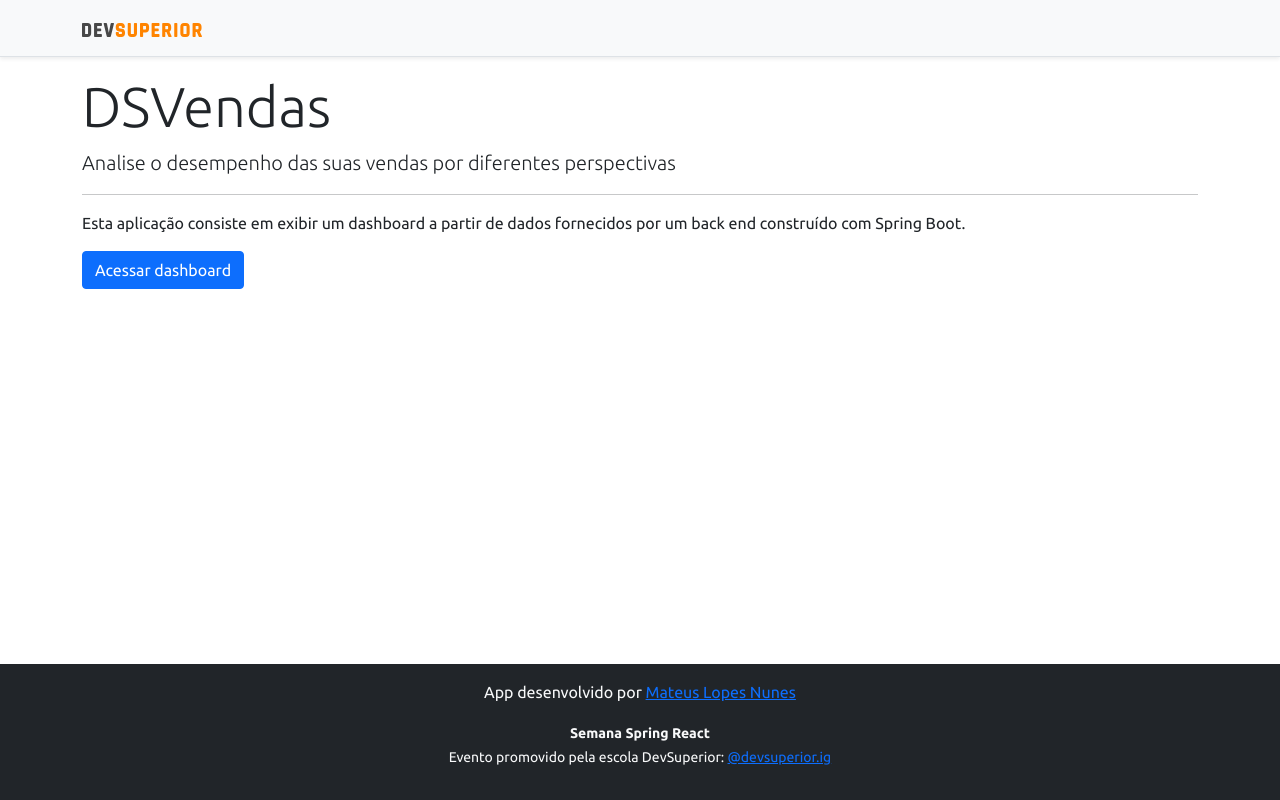
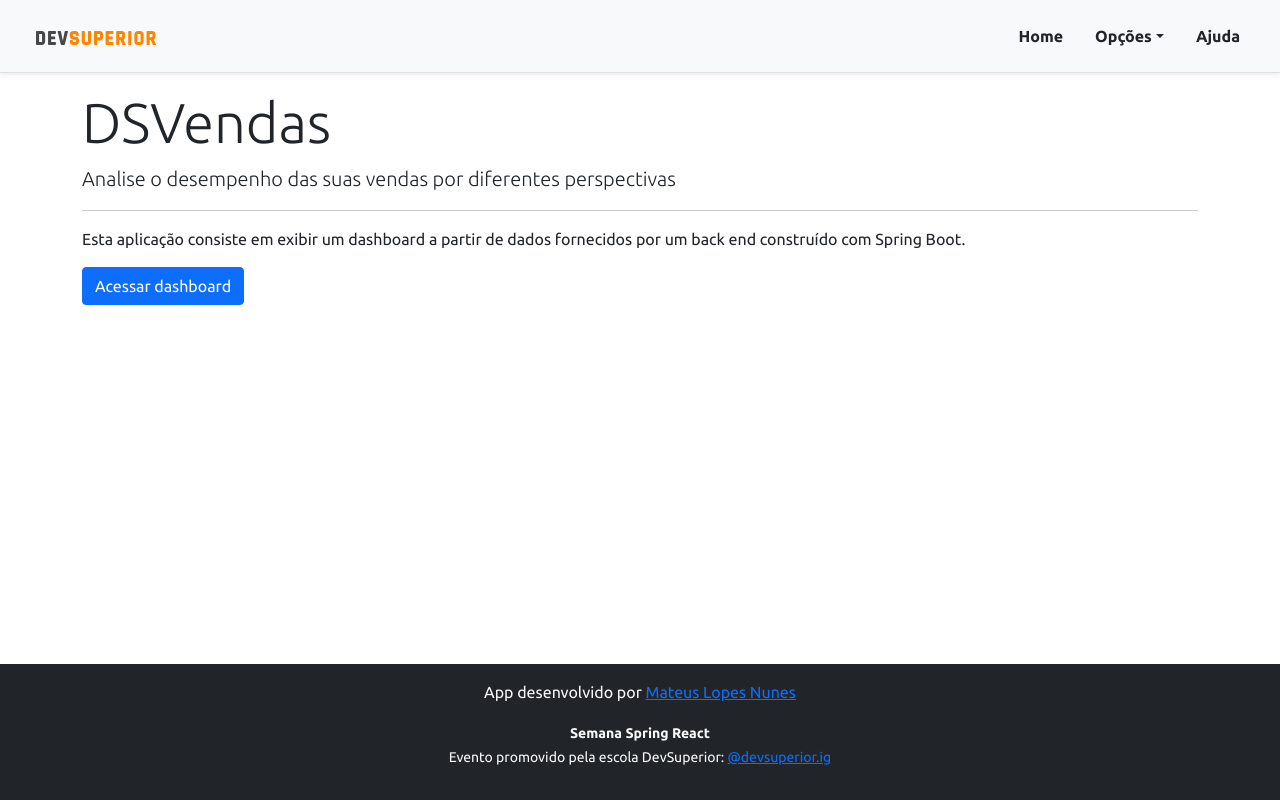
Before and after one commit to MateusLopesNunes/projeto-sds3, a React (Create React App) app in the folder frontend/: page / in a window 1280 px wide. Built offline with nearby package versions, Linux system fonts and the light colour scheme.

Commit message:
category

```diff
--- a/frontend/src/components/Menu/index.tsx
+++ b/frontend/src/components/Menu/index.tsx
@@ -1,21 +1,23 @@
 //import './menu.css';
+
+import { Link } from "react-router-dom";
 
 const Menu = () => {
     return (
         <>
             <div>
-                <a className="nav-link active text-dark fs-6 fw-bold" aria-current="page" href="#">Home</a>
+                <Link className="nav-link active text-dark fs-6 fw-bold" aria-current="page" to="#">Home</Link>
             </div>
             <div className="dropdown">
-            <a className="nav-link dropdown-toggle text-dark fs-6 fw-bold" href="#" id="dropdown01" data-bs-toggle="dropdown" aria-expanded="false">Opções</a>
+            <Link className="nav-link dropdown-toggle text-dark fs-6 fw-bold" to="#" id="dropdown01" data-bs-toggle="dropdown" aria-expanded="false">Opções</Link>
                 <ul className="dropdown-menu" aria-labelledby="dropdown01">
-                <li><a className="dropdown-item" href="#">Cadastro</a></li>
-                <li><a className="dropdown-item" href="#">Another action</a></li>
-                <li><a className="dropdown-item" href="#">Something else here</a></li>
+                <li><Link className="dropdown-item" to="#">Cadastro</Link></li>
+                <li><Link className="dropdown-item" to="#">Another action</Link></li>
+                <li><Link className="dropdown-item" to="#">Something else here</Link></li>
                 </ul>
             </div>
             <div>
-                <a className="nav-link active text-dark fs-6 fw-bold" aria-current="page" href="#">Ajuda</a>
+                <Link className="nav-link active text-dark fs-6 fw-bold" aria-current="page" to="#">Ajuda</Link>
             </div>
         </>
     );
--- a/frontend/src/components/NavBar/index.tsx
+++ b/frontend/src/components/NavBar/index.tsx
@@ -1,9 +1,10 @@
+import Menu from 'components/Menu';
 import { Link } from 'react-router-dom';
 import ImgDsDark from '../../assets/img/ds-dark.svg';
 
 const NavBar = () => {
     return (
-        <div className="d-flex flex-column flex-md-row align-items-center p-3 px-md-4 mb-3 bg-light border-bottom shadow-sm">
+        <div className="d-flex flex-column flex-md-row align-items-center p-3 px-md-4 mb-3 bg-light border-bottom shadow-sm ">
             <div className="container">
                 <nav className="my-2 my-md-0 mr-md-3">
                     <Link to="/">
@@ -11,6 +12,7 @@ const NavBar = () => {
                     </Link>
                 </nav>
             </div>
+            <Menu/>
         </div>
     );
 }
--- a/frontend/src/components/Pagination/index.tsx
+++ b/frontend/src/components/Pagination/index.tsx
@@ -7,7 +7,7 @@ type Props = {
 
 const Pagination = ({page, onPageChange}: Props) => {
     return (
-        <div className="row d-flex justify-content-center">
+        <div className="d-flex justify-content-center">
             <nav>
                 <ul className="pagination">
                     <li className={`page-item ${page.first ? "disabled" : ""}`}>
```
